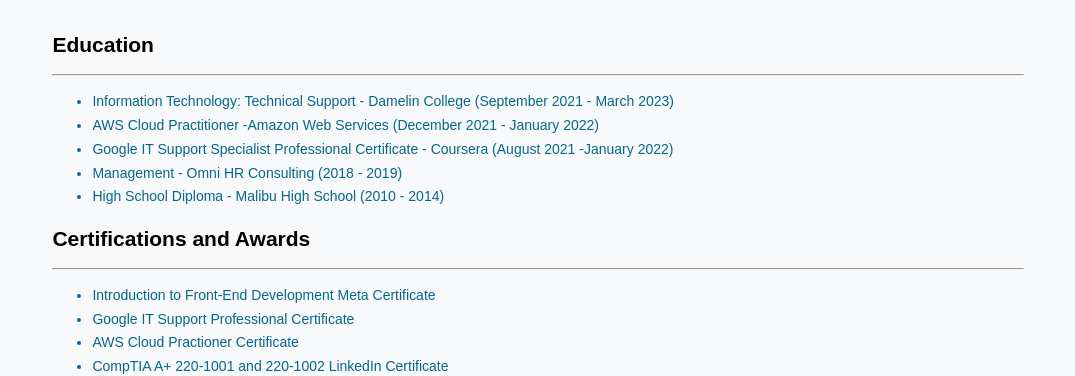
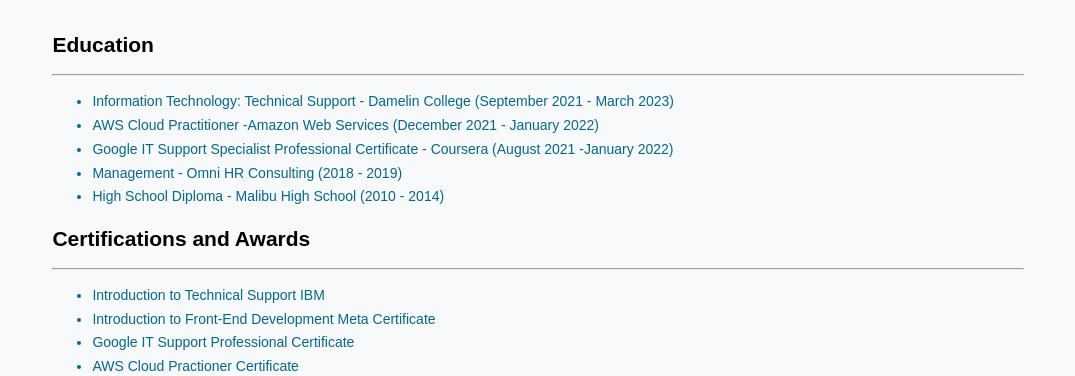
Before and after one commit to Waidon/Curriculum-Vitae-2, a plain HTML site: page index.html in a window 1280 px wide. Shown: the part 429-805 px from the top of the page, without its empty margins (102-1177 px from the left). Drawn offline with Linux system fonts and the light colour scheme.

Commit message:
Add files via upload

```diff
--- a/index.html
+++ b/index.html
@@ -41,6 +41,7 @@
                 <h2 id="Certifications and Awards"> Certifications and Awards</h2>
                 <hr />
                 <ul>
+                    <li>Introduction to Technical Support IBM</li>
                     <li>Introduction to Front-End Development Meta Certificate</li>
                     <li>Google IT Support Professional Certificate</li>
                     <li>AWS Cloud Practioner Certificate</li>
```
